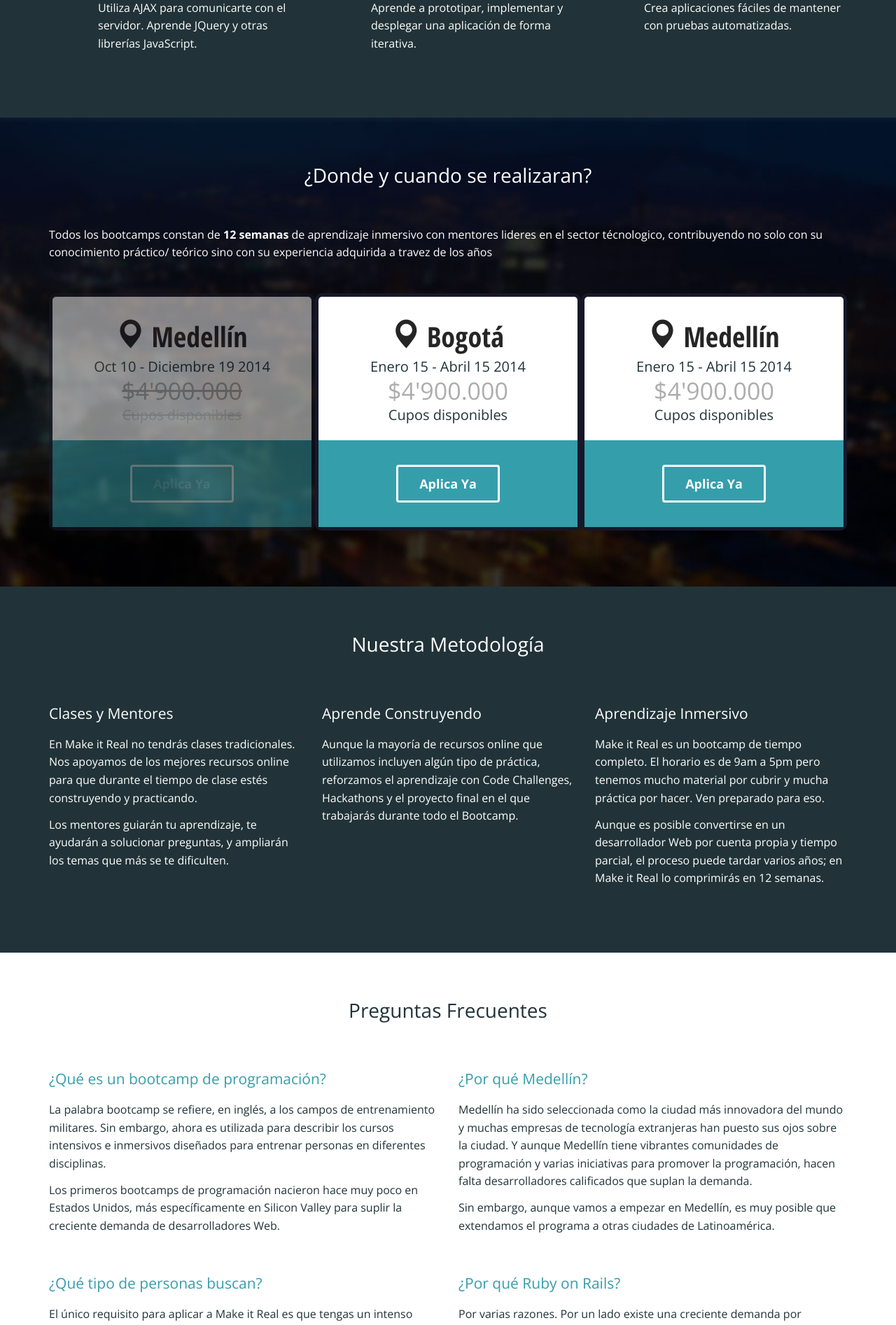
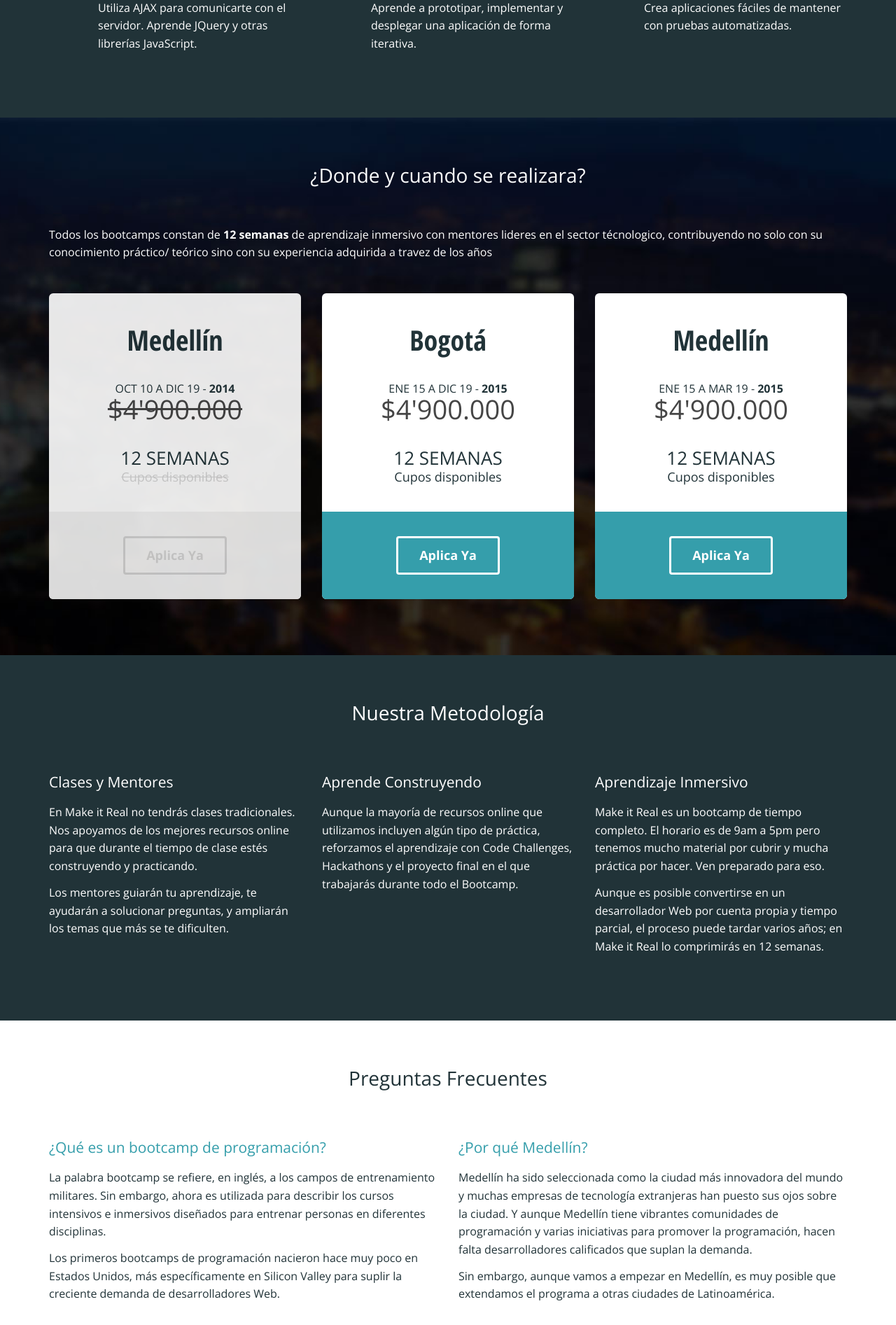
Before and after one commit to simonhoyos/blog, a Jekyll site: the page built from index.html, in a window 1280 px wide. Shown: the part 1767-3660 px from the top of the page at 70% size. Built offline with Jekyll 4.4.1, drawn with Linux system fonts in a browser that asks for light colours; nearby versions of some CDN libraries.

Commit message:
cleaned css styles names in details section | fix some styles regarding design in details section | cleanup the markup on details section

```diff
--- a/css/style.scss
+++ b/css/style.scss
@@ -256,18 +256,23 @@ $tertiary-color: #384d56;
     .title {  margin: 30px 0 50px 0 !important; }
     #dynamic-text-container{ margin-top: 4em;  }
   }
-  .whiteBox.unavailable{ opacity: 0.5; }
+  .unavailable .whiteBox {
+    opacity: 0.9;
+    .background-btn-signup{  background: #f2f2f2;}
+    .primary.btn{ border:solid 3px #c2c2c2 !important; color: #c2c2c2 !important; }
+
+  }
   @media (max-width: 991px) {
-    .whiteBox.unavailable{ display: none; }
+    .unavailable { display: none; }
+    .whiteBox{
+      margin-top: 20px;
+    }
   }
 
   .whiteBox {
-    border-radius: 10px;
+    border-radius: 6px;
     text-align: center;
     background: #FFF;
-    border: 5px solid #16182a;
-    // border: 5px solid #1c2a2d;
-    // border: 5px solid rgba(0, 0, 0, 0);
     padding: 25px 0 0 0;
 
     .background-btn-signup {
@@ -275,50 +280,63 @@ $tertiary-color: #384d56;
       width:100%;
       margin-top:20px;
       padding: 15px;
+      border-radius: 0px 0px 6px 6px;
+      -moz-border-radius: 0px 0px 6px 6px;
+      -webkit-border-radius: 0px 0px 6px 6px;
+      border: 0px solid #000000;
+      .primary.btn{ border:solid 3px #FFF; }
+      .primary{ margin: 20px auto; }
+      @media (max-width: $screen-md-min) {
+        .primary{ padding: 15px 30px;}
+      }
     }
-    p {margin: 0;  padding: 0 0 0 0;}
 
-    .disabled {  border: 3px solid #7cbfc4; color: #7cbfc4 !important; }
+    .disabled {
+     border: 3px solid #7cbfc4;
+     color: #7cbfc4 !important;
+    }
 
-    .title-case {
-      padding: 0;
-      margin: 0;
+    p{
+      font-size: 24px;
+      line-height: 24px;
+      margin-bottom: 40px;
+    }
+
+    .city {
+      margin: 30px 0 40px 0;
       font-size: 40px !important;
-      color:#252525;
-      text-align: center;
       font-family: $font-family-condensed;
     }
 
     .price {
-      line-height: 38px;
-      font-weight: 200;
-      font-size: 34px;
-      color: #adadad;
+      color: #454545;
+      font-size: 38px;
+      font-weight: 300;
     }
 
-    .dynamic-text-date {
+    .date {
+      font-size: 16px;
+      font-weight: 500;
+      line-height: 34px;
+      text-align: center;
+      text-transform: uppercase;
+    }
+    .time{
+      font-size: 26px;
+      text-transform: uppercase;
+      line-height: 24px;
+    }
+    .availability{
+      font-size:18px;
       line-height: 20px;
-      font-weight: 500; font-size: 20px;
-      text-align: center;
+      font-weight: 200;
     }
-
-  }
-
-  @media (min-width: $screen-sm-min) {
-    #dynamic-text-container{ margin-top: 0em; }
   }
 
   .line-through{ text-decoration: line-through; color: #D5D5D5;}
 
   .clear{clear: left;}
 
-  .dynamic-text-availability{ font-size:20px; }
-
-  .primary.btn{ border:solid 3px #FFF; }
-  .primary{ margin: 20px auto; }
-  @media (max-width: $screen-md-min) {
-    .primary{ padding: 15px 30px;}
-  }
 }
 
 .method {
--- a/index.html
+++ b/index.html
@@ -130,41 +130,60 @@ layout: home
   <div class="container">
     <div class="row">
       <div class="col-sm-12">
-        <header class="text-center title inverted">¿Donde y cuando se realizaran?</header>
+        <header class="text-center title inverted">¿Donde y cuando se realizara?</header>
         <p class="p">Todos los bootcamps constan de <strong>12 semanas</strong> de aprendizaje inmersivo con mentores lideres en el sector técnologico, contribuyendo no solo con su conocimiento práctico/ teórico sino con su experiencia adquirida a travez de los años</p>
       </div>
     </div>
     <div class="row">
-      <div class="col-lg-12">
-        <div class="col-xs-12 col-sm-6 col-md-4 whiteBox unavailable">
-          <p class="title-case"><span class="glyphicon glyphicon-map-marker"></span> Medellín</p>
-          <span class="dynamic-text-date">Oct 10 - Diciembre 19 2014</span>
-          <p class="price line-through">$4'900.000</p>
-          <p class="dynamic-text-availability line-through">Cupos disponibles</p>
+      <div class="col-sm-6 col-md-4 unavailable">
+        <div class="whiteBox">
+          <p class="city">Medellín</p>
+          <p>
+            <span class="date">Oct 10 a Dic 19 - <strong>2014</strong></span><br>
+            <span class="price line-through">$4'900.000</span>
+          </p>
+          <p>
+            <span class="time">12 semanas</span><br>
+            <span class="availability line-through">Cupos disponibles</span>
+          </p>
           <div class="background-btn-signup">
-            <a href="/apply"  style="float: none;" class="primary btn disabled">
+            <a href="/apply" class="primary btn disabled">
               Aplica Ya
             </a>
           </div>
         </div>
-        <div class="col-xs-12 col-sm-6 col-md-4 whiteBox">
-          <p class="title-case"><span class="glyphicon glyphicon-map-marker"></span> Bogotá</p>
-          <span class="dynamic-text-date">Enero 15 - Abril 15 2014</span>
-          <p class="price">$4'900.000</p>
-          <p class="dynamic-text-availability">Cupos disponibles</p>
+      </div>
+      <div class="col-sm-6 col-md-4">
+        <div class="whiteBox">
+          <p class="city">Bogotá</p>
+          <p>
+            <span class="date">ENE 15 a Dic 19 - <strong>2015</strong></span><br>
+            <span class="price">$4'900.000</span>
+          </p>
+          <p>
+            <span class="time">12 semanas</span><br>
+            <span class="availability">Cupos disponibles</span>
+          </p>
           <div class="background-btn-signup">
-            <a href="/apply"  style="float: none;" class="primary btn">
+            <a href="/apply" class="primary btn">
               Aplica Ya
             </a>
           </div>
         </div>
-        <div class="col-xs-12 col-sm-6 col-md-4 whiteBox">
-          <p class="title-case"><span class="glyphicon glyphicon-map-marker"></span> Medellín</p>
-          <span class="dynamic-text-date">Enero 15 - Abril 15 2014</span>
-          <p class="price">$4'900.000</p>
-          <p class="dynamic-text-availability">Cupos disponibles</p>
+      </div>
+      <div class="col-sm-6 col-md-4">
+        <div class="whiteBox">
+          <p class="city">Medellín</p>
+          <p>
+            <span class="date">ENE 15 a MAR 19 - <strong>2015</strong></span><br>
+            <span class="price">$4'900.000</span>
+          </p>
+          <p>
+            <span class="time">12 semanas</span><br>
+            <span class="availability">Cupos disponibles</span>
+          </p>
           <div class="background-btn-signup">
-            <a href="/apply"  style="float: none;" class="primary btn">
+            <a href="/apply" class="primary btn">
               Aplica Ya
             </a>
           </div>
@@ -172,7 +191,6 @@ layout: home
       </div>
     </div>
   </div>
-
 </section>
 
 <!-- Methodology -->
```
